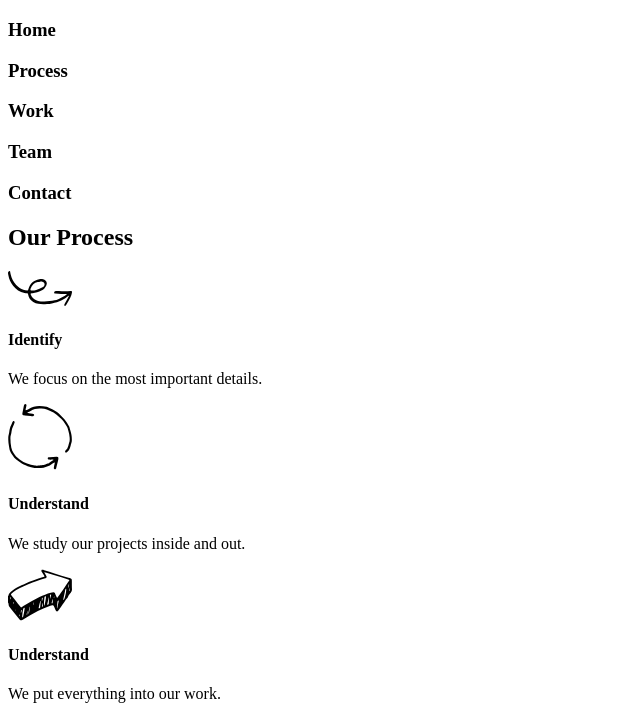
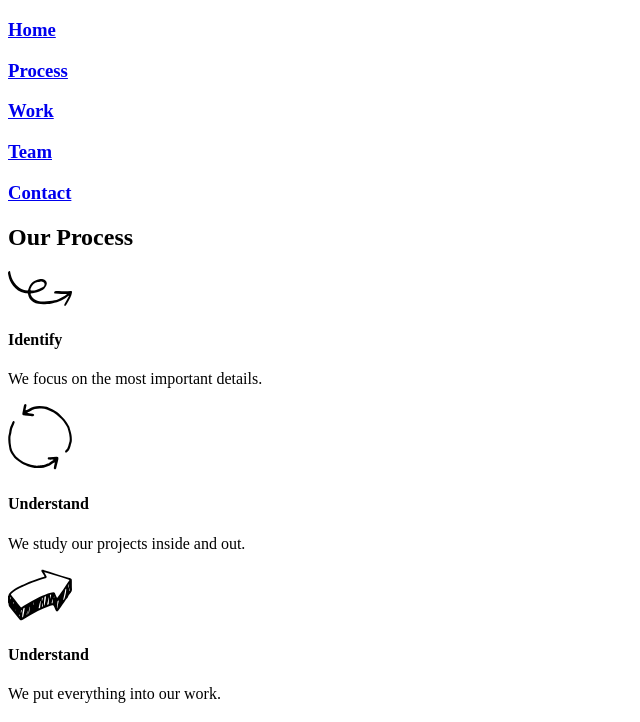
Before and after one commit to pnoble2105/Broadway, a plain HTML site: page index.html in a window 1280 px wide. Shown: the part 61-783 px from the top of the page, without its empty margins (0-640 px from the left). Drawn offline with Linux system fonts and the light colour scheme; files whose address does not match are found by name.

Commit message:
Links Added

```diff
--- a/index.html
+++ b/index.html
@@ -5,13 +5,15 @@
     <title>Broadway Design</title>
   </head>
   <body>
+    <div id="home">
     <h1>Broadway Design</h1>
-    <h3>Home</h3>
-    <h3>Process</h3>
-    <h3>Work</h3>
-    <h3>Team</h3>
-    <h3>Contact</h3>
-
+    <h3><a href=#home>Home</a></h3>
+    <h3><a href=#process>Process</a></h3>
+    <h3><a href=#work>Work</a></h3>
+    <h3><a href=#team>Team</a></h3>
+    <h3><a href=#contact>Contact</a></h3>
+    </div>
+<div id="process">
   <h2>Our Process</h2>
   <img src=./Image/identify.svg></img>
   <h4>Identify</h4>
@@ -26,19 +28,26 @@
   <p>We put everything into our work.</p>
 
   <h5>Designed in New York</h5>
+</div>
 
+<div id="work">
   <h4>Portfolio</h4>
   <p>Coming Soon</p>
+</div>
 
+<div id="team">
   <h4>Team</h4>
   <p>We're Hiring!</p>
+</div>
 
+<div id="contact">
   <h4>Contact</h4>
   <p>Phone: (555)-555-5555<br/>
     E-mail: test@example.com<br/>
     Twitter: @test</p>
+</div>
 
-  <p>© Broadway 2017 Home About Work Team Contact</p>
+  <p>© Broadway 2017 <a href=#home>Home</a> <a href=#process>About</a> <a href=#work>Work</a> <a href=#team>Team</a> <a href=#contact>Contact</a></p>
 
   </body>
 </html>
```
